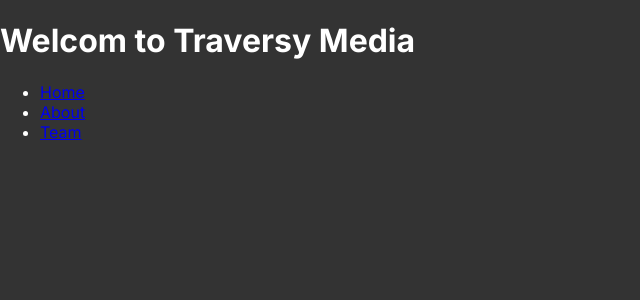
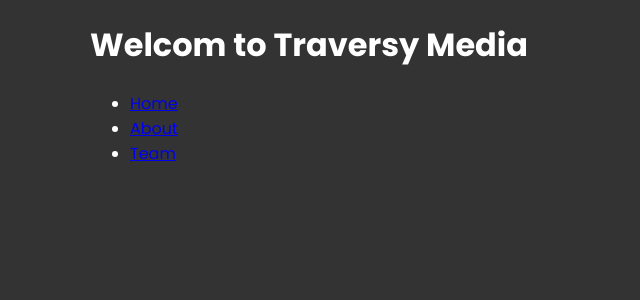
Before and after one commit to martinniee/next_13_crash, a Next.js app: page / in a window 1280 px wide. Shown: the top 300 px of the page, without its empty margins (0-640 px from the left). Built offline with nearby package versions, Linux system fonts and the light colour scheme.

Commit message:
next/font/google

```diff
--- a/app/layout.jsx
+++ b/app/layout.jsx
@@ -1,7 +1,12 @@
-import { Inter } from 'next/font/google';
+// 1.从 nextjs 内置字体引入 google font
+import { Poppins } from 'next/font/google';
 import './globals.css';
 
-const inter = Inter({ subsets: ['latin'] });
+// 2.创建一个字体对象
+const poppins = Poppins({
+	weight: ['400', '700'],
+	subsets: ['latin']
+});
 
 export const metadata = {
 	title: 'Traversy Media',
@@ -12,7 +17,10 @@
 export default function RootLayout({ children }) {
 	return (
 		<html lang='en'>
-			<body className={inter.className}>{children}</body>
+			{/* 3.从配置对象中获取类名用于应用到字体上 */}
+			<body className={poppins.className}>
+				<main className='container'>{children}</main>
+			</body>
 		</html>
 	);
 }
```
